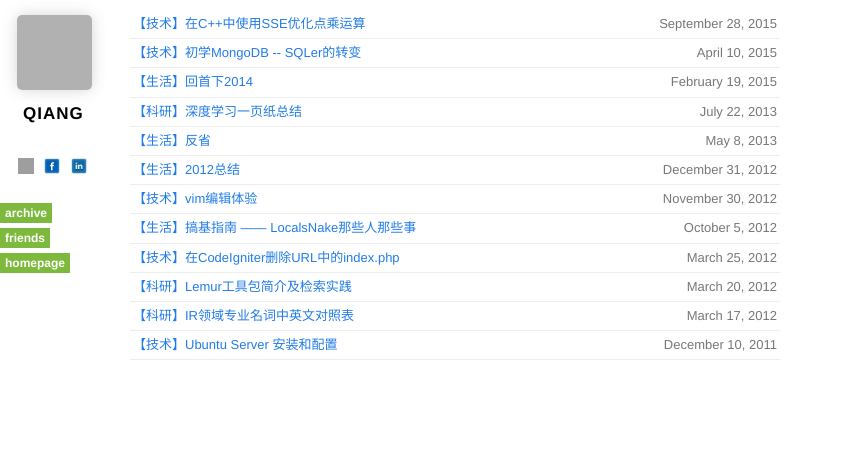
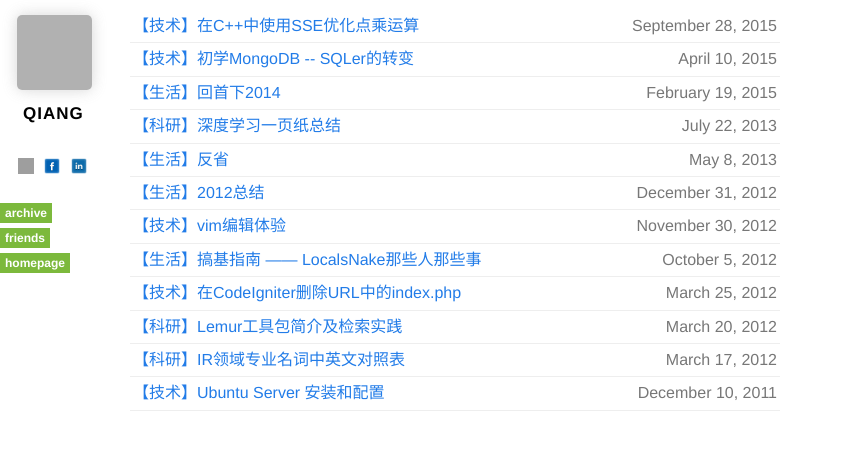
Before and after one commit to qiangrw/qiangrw.github.com, a Jekyll site: the page built from index.html, in a window 1280 px wide. Shown: the top 450 px of the page, without its empty margins (0-843 px from the left). Built offline with Jekyll 4.4.1, drawn with Linux system fonts in a browser that asks for light colours; nearby versions of some CDN libraries; Markdown is read by kramdown in place of the engine named in the settings; grey boxes are pictures that could not be loaded.

Commit message:
enlarge font-size for listing

```diff
--- a/css/compiled/base.css
+++ b/css/compiled/base.css
@@ -170,7 +170,7 @@ a {
       margin: 0;
       padding: 0; }
     .content .listing li {
-      font-size: 13px;
+      font-size: 16px;
       list-style: none;
       padding: 5px 3px;
       margin: 0;
--- a/css/scss/base.scss
+++ b/css/scss/base.scss
@@ -225,7 +225,7 @@ a {
     }
 
     li {
-      font-size: 13px;
+      font-size: 16px;
       list-style: none;
       padding: 5px 3px;
       margin: 0;
```
